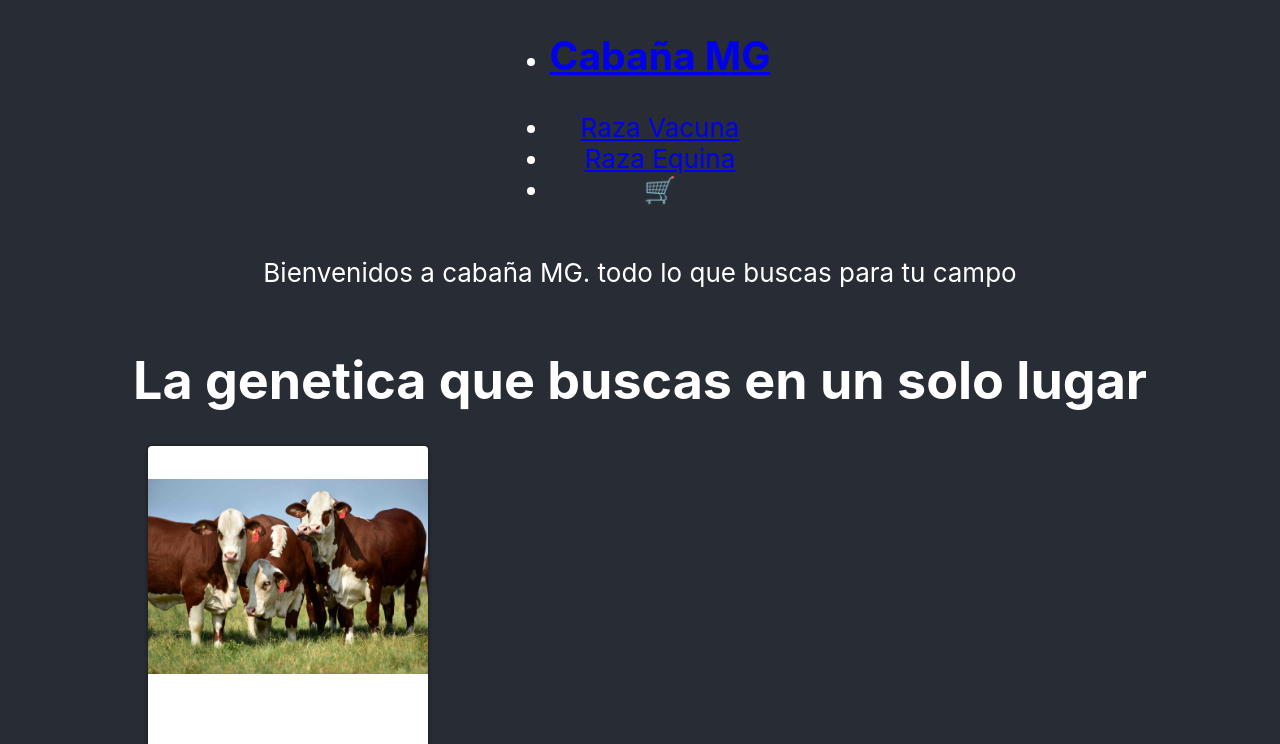
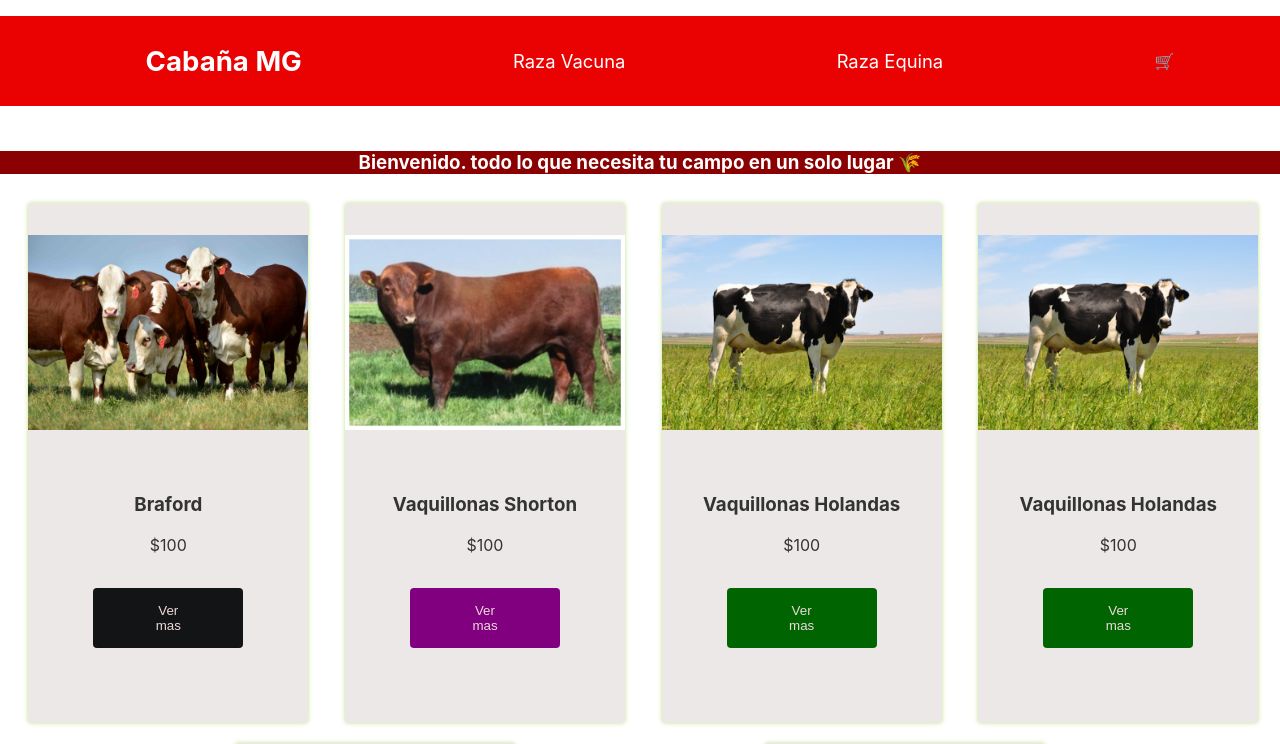
Before and after one commit to matiasgonzalez5859/CursoReact-Caba-aMG, a React (Create React App) app: page / in a window 1280 px wide. Shown: the top 744 px of the page. Built offline with nearby package versions, Linux system fonts and the light colour scheme.

Commit message:
Mejora 02/11

```diff
--- a/src/App.jsx
+++ b/src/App.jsx
@@ -10,27 +10,19 @@ import NavBar from './componentes/NavBar/NavBar';
 
 function App() {
 
-  return (
-    <div className="App">
-      <header className="App-header">
 
-        <NavBar/>
-        <p>
-          Bienvenidos a cabaña MG. todo lo que buscas para tu campo
-        </p>
+    const styleH3 = { backgroundColor: "darkred", color: "white" };
+    let titulo = <h3 style={styleH3}>Bienvenido. todo lo que necesita tu campo en un solo lugar 🌾</h3>;
 
-
-        <ItemListContainer greeting="La genetica que buscas en un solo lugar" />
-
-
-
-
-
-
-
-      </header>
-    </div>
-  );
+    return (
+      <>
+        <div className="App">
+          <NavBar />
+          {titulo}
+          <ItemListContainer />
+        </div>
+      </>
+    );
 }
 
 
--- a/src/ItemList/Item.jsx
+++ b/src/ItemList/Item.jsx
@@ -1,20 +1,21 @@
 import React from 'react';
-import MyButton from '../componentes/Mybutton';
+import MyButton from '../componentes/MyButton/Mybutton';
 import "./item.css"
 
 
-function Item(props) {
+function Item({ title, imgurl, price, color }) {
   return (
 
      <div className="card">
+
       <div className="card-img">
-        <img src={props.imgurl} alt={props.title} />
+        <img src={imgurl} alt={title} />
       </div>
       <div className="card-detail">
-        <h3>{props.title}</h3>
-        <p>${props.price}</p>
+        <h3>{title}</h3>
+        <p>${price}</p>
       </div>
-      <MyButton color={props.color}>Ver mas</MyButton>
+      <MyButton color={color}>Ver mas</MyButton>
 
 
 
--- /dev/null
+++ b/src/ItemList/ItemList.css
@@ -0,0 +1,6 @@
+.item-list{
+    display: flex;
+    flex-direction: row;
+    flex-wrap: wrap;
+    justify-content: space-evenly;
+  }
--- a/src/ItemList/ItemListContainer.jsx
+++ b/src/ItemList/ItemListContainer.jsx
@@ -1,12 +1,26 @@
+
+
+
 import React from 'react'
 import Item from './Item'
+import "./ItemList.css"
 
 function ItemListContainer(props) {
+
+
+
+
+
+
   return (
-    <div>
+    <div className="item-list">
         <h1>{props.greeting}</h1>
+
         <Item imgurl="/img/Braford-.jpg" title="Braford" price= {100} color="fireback" />
         <Item imgurl="/img/shorton.jpg"  title="Vaquillonas Shorton" price= {100} color="purple" />
+        <Item imgurl="/img/holanda.jpg" title="Vaquillonas Holandas" price= {100} color="darkgreen" />
+        <Item imgurl="/img/holanda.jpg" title="Vaquillonas Holandas" price= {100} color="darkgreen" />
+        <Item imgurl="/img/holanda.jpg" title="Vaquillonas Holandas" price= {100} color="darkgreen" />
         <Item imgurl="/img/holanda.jpg" title="Vaquillonas Holandas" price= {100} color="darkgreen" />
     </div>
   )
--- a/src/ItemList/item.css
+++ b/src/ItemList/item.css
@@ -1,3 +1,17 @@
+.card{
+  position: relative;
+  margin: 10px 15px;
+  min-height: 520px;
+  width: 280px;
+  height: 100%;
+  border-radius: 4px;
+  box-shadow: 0px 0px 4px rgba(134, 197, 16, 0.5);
+  background-color: rgb(237, 232, 232);
+  overflow: hidden;
+  transition: all 0.20s ease-in;
+  cursor: pointer;
+}
+
 .card-img{
   width: 280px;
   height: 260px;
@@ -8,29 +22,43 @@
   height: 100%;
   object-fit: contain;
 }
-  .card{
-    color: #444444;
-    margin: 10px 15px;
-    min-height: 600px;
-    width: 280px;
-    height: 100%;
-    border-radius: 4px;
-    box-shadow: 0px 0px 4px rgba(0,0,0,0.50);
-    background-color: #fff;
-    overflow: hidden;
-    transition: all 0.20s ease-in;
-    cursor: pointer;
-
-  }
 
 .card:hover{
   box-shadow: 0px 4px 12px 2px rgba(0,0,0,0.25);
   transform: translateY(-6px);
-
 }
 
 .card-detail{
+  color: #333333;
   padding: 12px 8px;
+}
+
+.card:hover .card-favicon{
+  display: block;
+}
+
+
+
+.card-favicon{
+  display: none;
+  position: absolute;
+  width: 32px;
+  height: 32px;
+  top: 0;
+  right: 0;
+  border-radius:  50%;
+  border: none;
+  margin: 5px 15px;
+  padding: 8px 8px;
+  cursor: pointer;
+  background-color: rgb(219, 219, 219);
+  color: #8c8c8e;
+}
+
+.card-favicon.favorite{
+  display: block;
+  background-color: rgb(223, 117, 84);
+  color: white;
 }
 
 small{
--- /dev/null
+++ b/src/componentes/NavBar/NavBar.css
@@ -0,0 +1,35 @@
+.nav-menu{
+    width: 100%;
+    margin: 0;
+    background-color: rgb(234, 2, 2);
+    top: 0;
+    margin-bottom: 45px;
+  }
+
+  .nav-list{
+    height: 90px;
+    display: flex;
+    justify-content: space-around;
+    align-items: center;
+  }
+
+  ul{
+    list-style: none;
+  }
+
+  a{
+    text-decoration: none;
+    font-weight:400;
+    font-size: 1.15em;
+    color:rgb(255, 255, 255)
+  }
+
+
+  a:hover{
+    font-weight: 600;
+    color:rgb(202, 208, 21)
+  }
+
+  .nav-menu:hover .card-favicon{
+    display: block;
+  }
--- a/src/componentes/NavBar/NavBar.jsx
+++ b/src/componentes/NavBar/NavBar.jsx
@@ -1,10 +1,11 @@
 import React from 'react'
 import CartWiget from './CartWiget'
+import "./NavBar.css";
 
 function NavBar() {
   return (
-    <nav>
-    <ul>
+    <nav  className="nav-menu">
+    <ul className="nav-list">
         <li>
             <a href="/">
             <h2>Cabaña MG</h2>
```
Also changed, not shown: src/componentes/MyButton/Mybutton.css (renamed from src/componentes/Mybutton.css), src/componentes/MyButton/Mybutton.jsx (renamed from src/componentes/Mybutton.jsx), src/componentes/ToggleButton/ToggleButton.jsx (added). Lines whose indentation alone changed are shown as unchanged.
